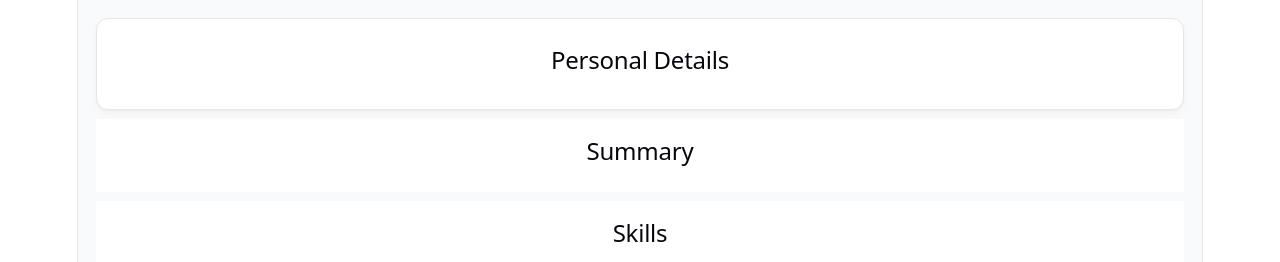
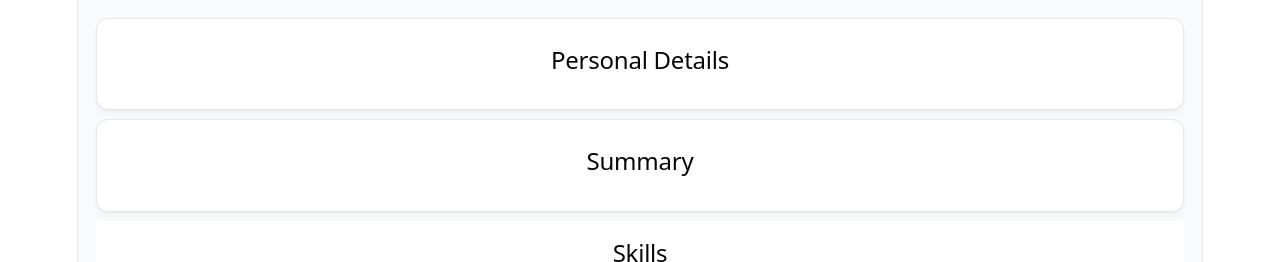
Before and after one commit to krig6/odin-cv-application, a React (Vite) app: page / in a window 1280 px wide. Shown: the top 262 px of the page. Built offline with nearby package versions, Linux system fonts and the light colour scheme; some icons are missing; what @react-pdf/renderer would draw is missing.

Commit message:
refactor(Summary): migrate to CSS module and add container styling
- Add Summary.module.css for scoped component styles
- Replace global class name with CSS module class
- Add card-style container with border, radius, and shadow

```diff
--- a/src/components/Summary.jsx
+++ b/src/components/Summary.jsx
@@ -1,13 +1,14 @@
 import { CollapsibleSection } from "./Shared/CollapsibleSection";
 import { useCvStore } from "../store/CvStore";
 import { InputField } from "./Shared/InputField";
+import styles from "./Summary.module.css"
 
 export const Summary = ({ dragHandleProps }) => {
   const currentSummary = useCvStore(state => state.summary)
   const setSummary = useCvStore(state => state.setSummary);
 
   return (
-    <section className="summary">
+    <section className={styles.wrapper}>
       <CollapsibleSection title="Summary" dragHandleProps={dragHandleProps}>
         <div className="summary__fields">
           <InputField
--- /dev/null
+++ b/src/components/Summary.module.css
@@ -0,0 +1,9 @@
+.wrapper {
+  background: white;
+  border-radius: 12px;
+  padding: 0.5rem;
+  border: 1px solid #e5e7eb;
+  box-shadow:
+    0 1px 2px rgba(0, 0, 0, 0.04),
+    0 4px 10px rgba(0, 0, 0, 0.03);
+}
```
